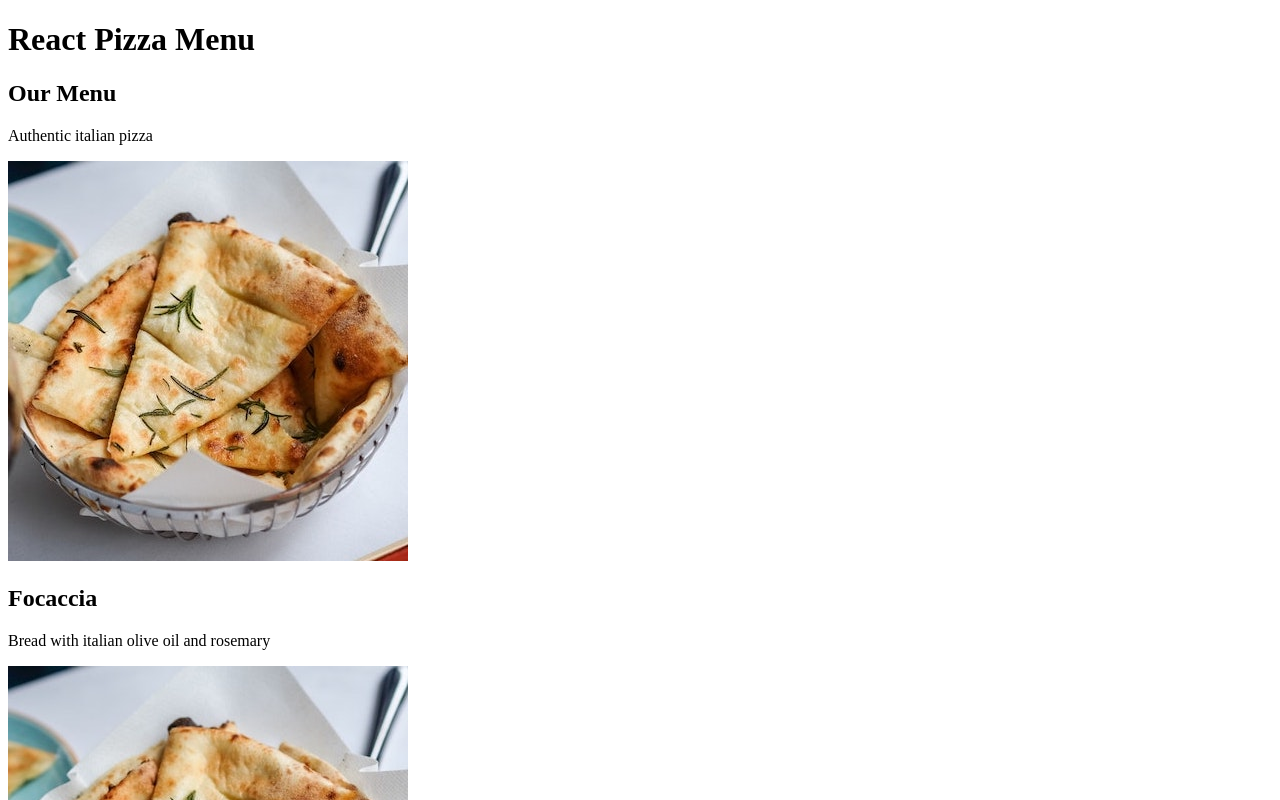
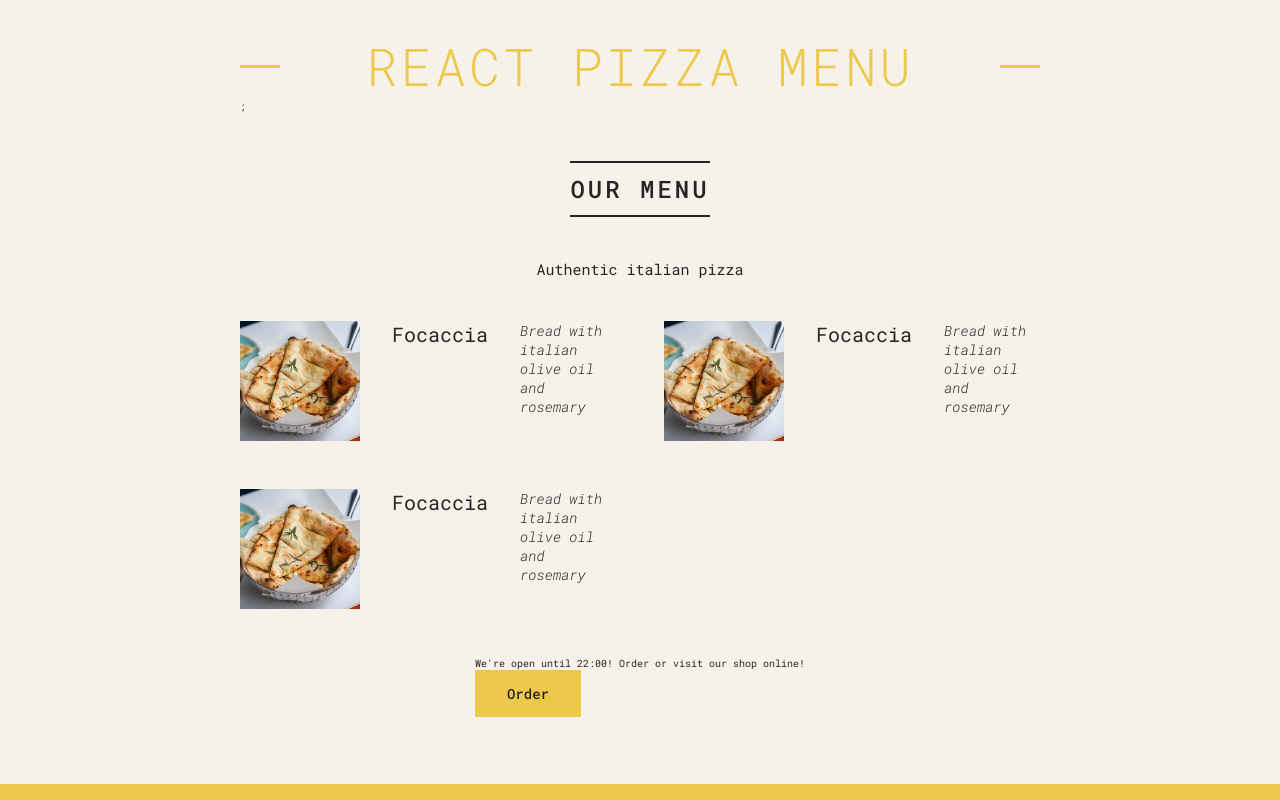
Before and after one commit to mihaela336/pizza-menu, a React (Create React App) app: page / in a window 1280 px wide. Shown: the top 800 px of the page. Built offline with nearby package versions, Linux system fonts and the light colour scheme.

Commit message:
style app

```diff
--- a/src/components/App.jsx
+++ b/src/components/App.jsx
@@ -5,7 +5,7 @@ import Footer from "./Footer.jsx";
 
 function App() {
   return (
-    <div>
+    <div className="container">
       <Header />
       <Menu />
       <Footer />
--- a/src/components/Footer.jsx
+++ b/src/components/Footer.jsx
@@ -12,14 +12,14 @@ function Footer() {
   //   }
 
   return (
-    <footer>
+    <footer classNAme="footer">
       <p>
         {isOpen
           ? `We're open until ${closeHour}:00! Order
         or visit our shop online!`
           : `We are closed, opening at ${openHour}:00!`}
       </p>
-      <button>Order</button>
+      <button className="btn">Order</button>
     </footer>
   );
 }
--- a/src/components/Header.jsx
+++ b/src/components/Header.jsx
@@ -1,7 +1,16 @@
 import React from "react";
 
 function Header() {
-  return <h1>React Pizza Menu</h1>;
+  const inlineStyle = {
+    color: "red",
+    fontSize: "48px",
+    textTransform: "uppercase",
+  };
+  return (
+    <header className="header">
+      <h1>React Pizza Menu</h1>;
+    </header>
+  );
 }
 
 export default Header;
--- a/src/components/Menu.jsx
+++ b/src/components/Menu.jsx
@@ -3,13 +3,15 @@ import Pizza from "./Pizza.jsx";
 
 function Menu() {
   return (
-    <div>
+    <main className="menu">
       <h2> Our Menu</h2>
       <p>Authentic italian pizza</p>
-      <Pizza />
-      <Pizza />
-      <Pizza />
-    </div>
+      <div className="pizzas">
+        <Pizza />
+        <Pizza />
+        <Pizza />
+      </div>
+    </main>
   );
 }
 
--- a/src/components/Pizza.jsx
+++ b/src/components/Pizza.jsx
@@ -5,9 +5,9 @@ import pizzaData from "../data.js";
 
 function Pizza() {
   return (
-    <div>
+    <div className="pizza">
       <img src="pizzas/focaccia.jpg" alt="Focaccia"></img>
-      <h2>Focaccia</h2>
+      <h3>Focaccia</h3>
       <p>Bread with italian olive oil and rosemary</p>
     </div>
   );
--- a/src/index.css
+++ b/src/index.css
@@ -1,4 +1,4 @@
-@import url('https://fonts.googleapis.com/css2?family=Roboto+Mono:ital,wght@0,300;0,400;0,500;1,300&display=swap');
+@import url("https://fonts.googleapis.com/css2?family=Roboto+Mono:ital,wght@0,300;0,400;0,500;1,300&display=swap");
 
 * {
   margin: 0;
@@ -11,7 +11,7 @@ html {
 }
 
 body {
-  font-family: 'Roboto Mono', sans-serif;
+  font-family: "Roboto Mono", sans-serif;
   color: #252525;
   font-weight: 400;
   background-color: #f7f2e9;
@@ -55,9 +55,9 @@ body {
 .header h1::before,
 .header h1::after {
   display: block;
-  content: '';
+  content: "";
   height: 3px;
-  width: 12rem;
+  width: 4rem;
   background-color: #edc84b;
   position: absolute;
   top: calc(50% - 1px);
--- a/src/index.js
+++ b/src/index.js
@@ -1,6 +1,7 @@
 import React from "react";
 import ReactDOM from "react-dom/client";
 import App from "./components/App.jsx";
+import "./index.css";
 
 //render to dom
 //create object
```
